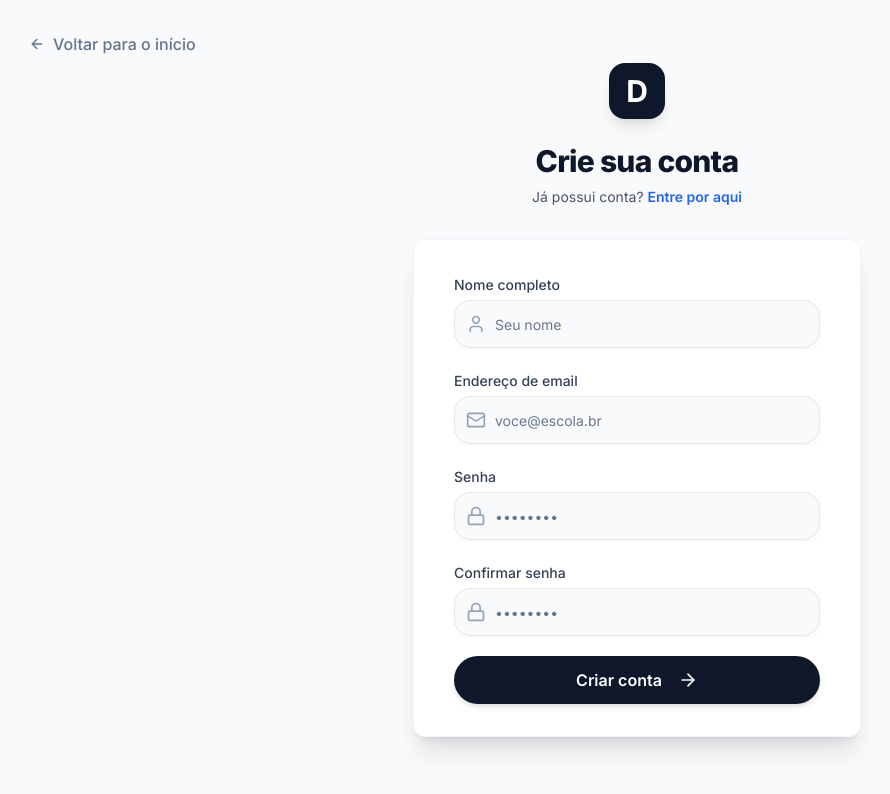
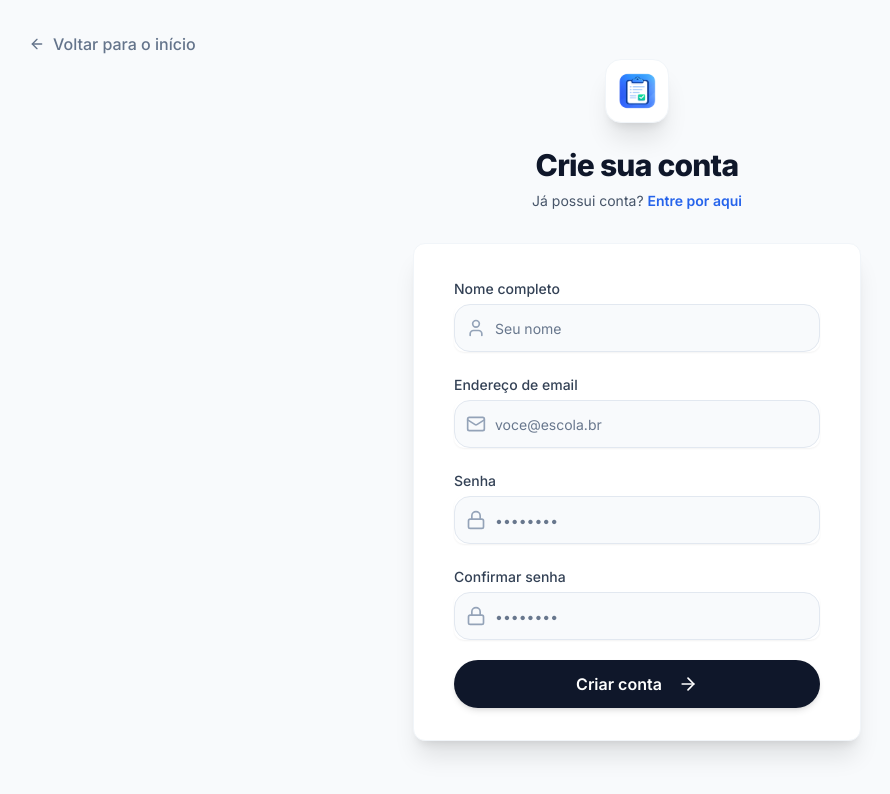
Before and after one commit to rsangijipa/docentia, a Next.js app: page /registro in a window 1280 px wide. Shown: the top 794 px of the page, without its empty margins (3-893 px from the left). Built offline with nearby package versions, Linux system fonts and the light colour scheme; no server answers.

Commit message:
🚀 Deploy: Official branding integrated and code cleanup completed

```diff
--- a/src/app/(auth)/login/page.tsx
+++ b/src/app/(auth)/login/page.tsx
@@ -53,8 +53,8 @@ export default function LoginPage() {
 
       <div className="sm:mx-auto sm:w-full sm:max-w-md">
         <div className="flex justify-center mb-6">
-          <div className="w-14 h-14 rounded-2xl bg-blue-600 flex items-center justify-center text-white font-bold text-3xl shadow-lg">
-            D
+          <div className="w-16 h-16 rounded-2xl bg-white flex items-center justify-center p-3 shadow-xl border border-slate-100">
+            <img src="/logo.png" className="w-full h-full object-contain" alt="Docentia" />
           </div>
         </div>
         <h2 className="text-center text-3xl font-extrabold text-slate-900 tracking-tight">
--- a/src/app/(auth)/registro/page.tsx
+++ b/src/app/(auth)/registro/page.tsx
@@ -60,8 +60,8 @@ export default function RegisterPage() {
 
       <div className="sm:mx-auto sm:w-full sm:max-w-md">
         <div className="flex justify-center mb-6">
-          <div className="w-14 h-14 rounded-2xl bg-slate-900 flex items-center justify-center text-white font-bold text-3xl shadow-lg">
-            D
+          <div className="w-16 h-16 rounded-2xl bg-white flex items-center justify-center p-3 shadow-xl border border-slate-100">
+            <img src="/logo.png" className="w-full h-full object-contain" alt="Docentia" />
           </div>
         </div>
         <h2 className="text-center text-3xl font-extrabold text-slate-900 tracking-tight">
--- a/src/app/(dashboard)/layout.tsx
+++ b/src/app/(dashboard)/layout.tsx
@@ -123,11 +123,11 @@ export default function DashboardLayout({ children }: { children: React.ReactNod
   if (loading) {
     return (
       <div className="min-h-screen bg-background flex items-center justify-center">
-        <div className="flex flex-col items-center gap-4">
-          <div className="w-16 h-16 rounded-3xl bg-primary flex items-center justify-center text-primary-foreground font-serif italic font-bold text-3xl shadow-2xl animate-pulse">
-            D
+        <div className="flex flex-col items-center gap-6">
+          <div className="w-16 h-16 rounded-[2rem] bg-white flex items-center justify-center p-3 shadow-2xl border border-slate-100 animate-pulse">
+            <img src="/logo.png" className="w-full h-full object-contain" alt="Docentia" />
           </div>
-          <p className="text-sm text-muted-foreground font-bold uppercase tracking-widest animate-fade-in">Docentia Office</p>
+          <p className="text-[10px] text-slate-400 font-black uppercase tracking-[0.3em] animate-fade-in">Docentia Office</p>
         </div>
       </div>
     );
@@ -163,9 +163,14 @@ export default function DashboardLayout({ children }: { children: React.ReactNod
       >
         {/* Mobile Header Sidebar */}
         <div className="h-20 px-8 flex items-center justify-between border-b border-slate-100 shrink-0">
-          <Link href="/dashboard" className="flex items-center gap-3">
-            <div className="w-10 h-10 rounded-2xl bg-slate-900 flex items-center justify-center text-white font-serif font-black text-xl italic shadow-lg">D</div>
-            <span className="font-serif font-bold text-xl tracking-tight text-slate-800">Docentia</span>
+          <Link href="/dashboard" className="flex items-center gap-4 group">
+            <div className="w-11 h-11 rounded-2xl bg-slate-950 flex items-center justify-center p-2.5 shadow-xl transition-all group-hover:scale-105 group-hover:rotate-2">
+              <img src="/logo.png" className="w-full h-full object-contain brightness-0 invert" alt="Docentia" />
+            </div>
+            <div className="flex flex-col">
+              <span className="font-serif font-black text-2xl tracking-tight text-slate-800 italic leading-none">Docentia</span>
+              <span className="text-[8px] font-black uppercase tracking-[0.25em] text-primary mt-1">Maestro</span>
+            </div>
           </Link>
           <Button variant="ghost" size="icon" className="lg:hidden rounded-xl h-10 w-10 border border-slate-100" onClick={() => setIsMobileOpen(false)}>
             <X className="w-5 h-5 text-slate-400" />
--- a/src/components/landing/LandingFooter.tsx
+++ b/src/components/landing/LandingFooter.tsx
@@ -11,8 +11,8 @@ export function LandingFooter() {
 
                     <div className="md:col-span-2 space-y-8">
                         <Link href="/" className="flex items-center gap-4 group">
-                            <div className="w-10 h-10 rounded-xl bg-slate-900 flex items-center justify-center text-white shadow-xl transition-all group-hover:scale-105">
-                                <ShieldCheck className="w-5 h-5" />
+                            <div className="w-10 h-10 rounded-xl bg-slate-900 flex items-center justify-center p-2 shadow-xl transition-all group-hover:scale-105 group-hover:rotate-2">
+                                <img src="/logo.png" className="w-full h-full object-contain brightness-0 invert" alt="Docentia" />
                             </div>
                             <div className="flex flex-col">
                                 <span className="font-serif font-black text-xl tracking-tighter text-slate-900 italic leading-none">Docentia</span>
--- a/src/components/landing/LandingNavbar.tsx
+++ b/src/components/landing/LandingNavbar.tsx
@@ -37,8 +37,8 @@ export function LandingNavbar() {
       >
         <div className="flex justify-between items-center">
           <Link href="/" className="flex items-center gap-4 group">
-            <div className="w-12 h-12 rounded-2xl bg-slate-900 flex items-center justify-center text-white shadow-2xl group-hover:scale-110 group-hover:rotate-3 transition-all duration-500">
-              <ShieldCheck className="w-6 h-6" />
+            <div className="w-12 h-12 rounded-2xl bg-slate-900 flex items-center justify-center p-2.5 shadow-2xl group-hover:scale-110 group-hover:rotate-3 transition-all duration-500">
+              <img src="/logo.png" className="w-full h-full object-contain brightness-0 invert" alt="Docentia" />
             </div>
             <div className="flex flex-col">
               <span className="font-serif font-black text-2xl tracking-tighter text-slate-900 italic leading-none">Docentia</span>
```
